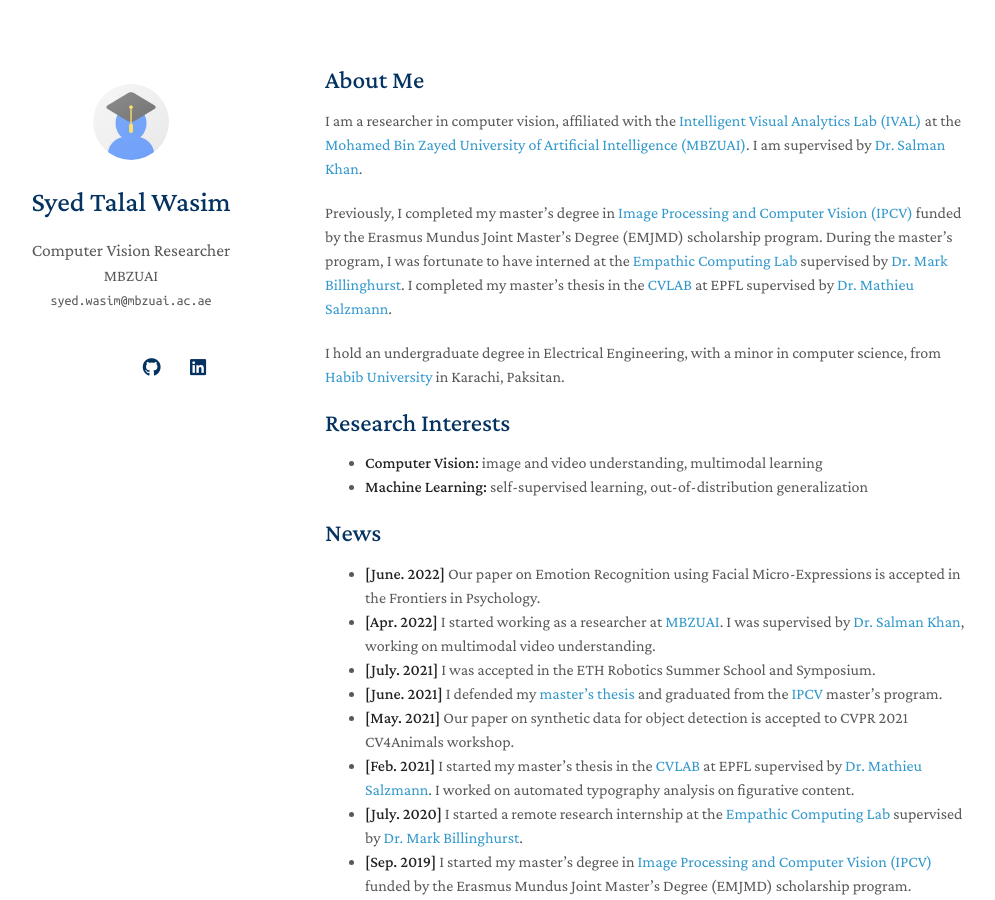
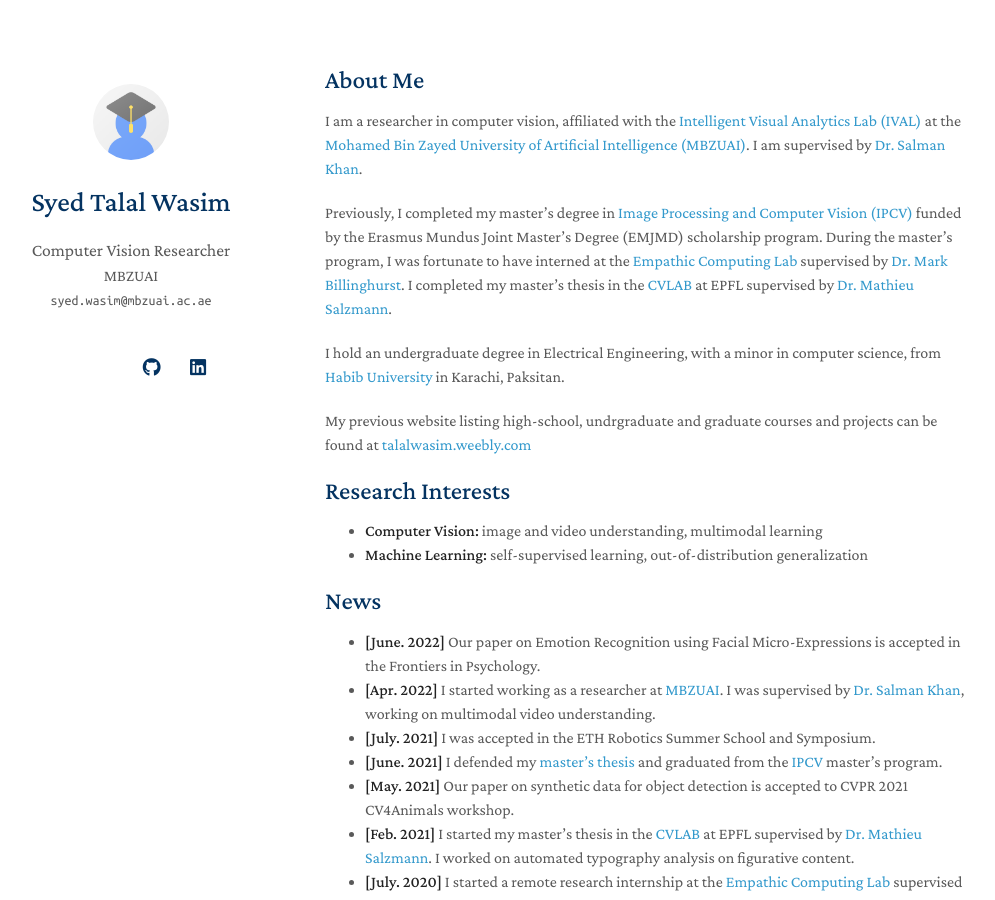
Before and after one commit to TalalWasim/talalwasim.github.io, a Jekyll site: the page built from index.md, in a window 1280 px wide and 900 px high. Shown: the whole window, without its empty margins (145-1140 px from the left). Built offline with Jekyll 4.4.1, drawn with Linux system fonts in a browser that asks for light colours; nearby versions of some CDN libraries; a style sheet for code colours, icons or effects is not loaded; our own code applies the rules of GitHub Pages for plain Markdown files.

```diff
--- a/index.md
+++ b/index.md
@@ -9,6 +9,8 @@ I am a researcher in computer vision, affiliated with the [Intelligent Visual An
 Previously, I completed my master's degree in [Image Processing and Computer Vision (IPCV)](http://ipcv.eu/){:target="_blank"} funded by the Erasmus Mundus Joint Master's Degree (EMJMD) scholarship program. During the master's program, I was fortunate to have interned at  the [Empathic Computing Lab](http://empathiccomputing.org/){:target="_blank"} supervised by [Dr. Mark Billinghurst](https://scholar.google.com/citations?user=S-J_ItYAAAAJ&hl=en){:target="_blank"}. I completed my master's thesis in the [CVLAB](https://www.epfl.ch/labs/cvlab/){:target="_blank"} at EPFL supervised by [Dr. Mathieu Salzmann](https://scholar.google.com/citations?user=n-B0jr4AAAAJ&hl=en&oi=ao){:target="_blank"}.
 
 I hold an undergraduate degree in Electrical Engineering, with a minor in computer science, from [Habib University](https://habib.edu.pk/){:target="_blank"} in Karachi, Paksitan.
+
+My previous website listing high-school, undrgraduate and graduate courses and projects can be found at [talalwasim.weebly.com](https://talalwasim.weebly.com/){:target="_blank"}
 
 ## Research Interests
 
```
